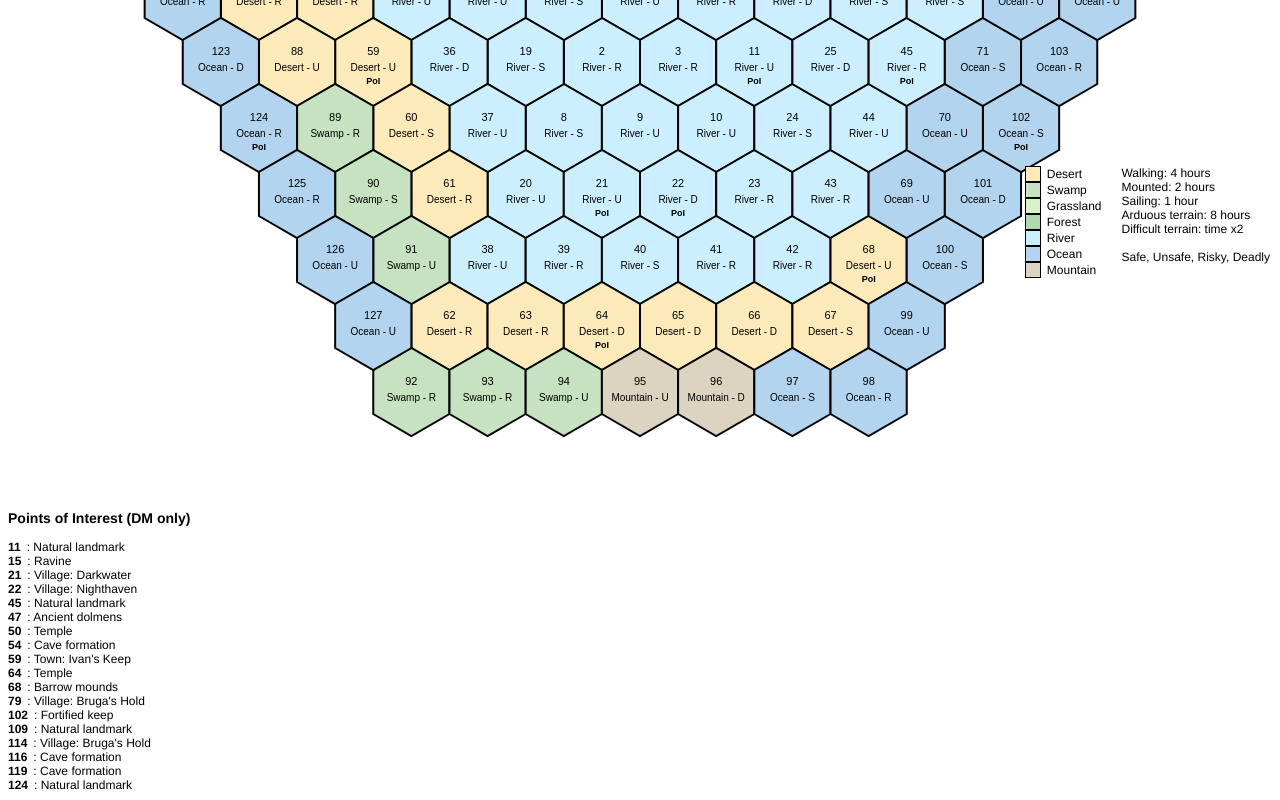
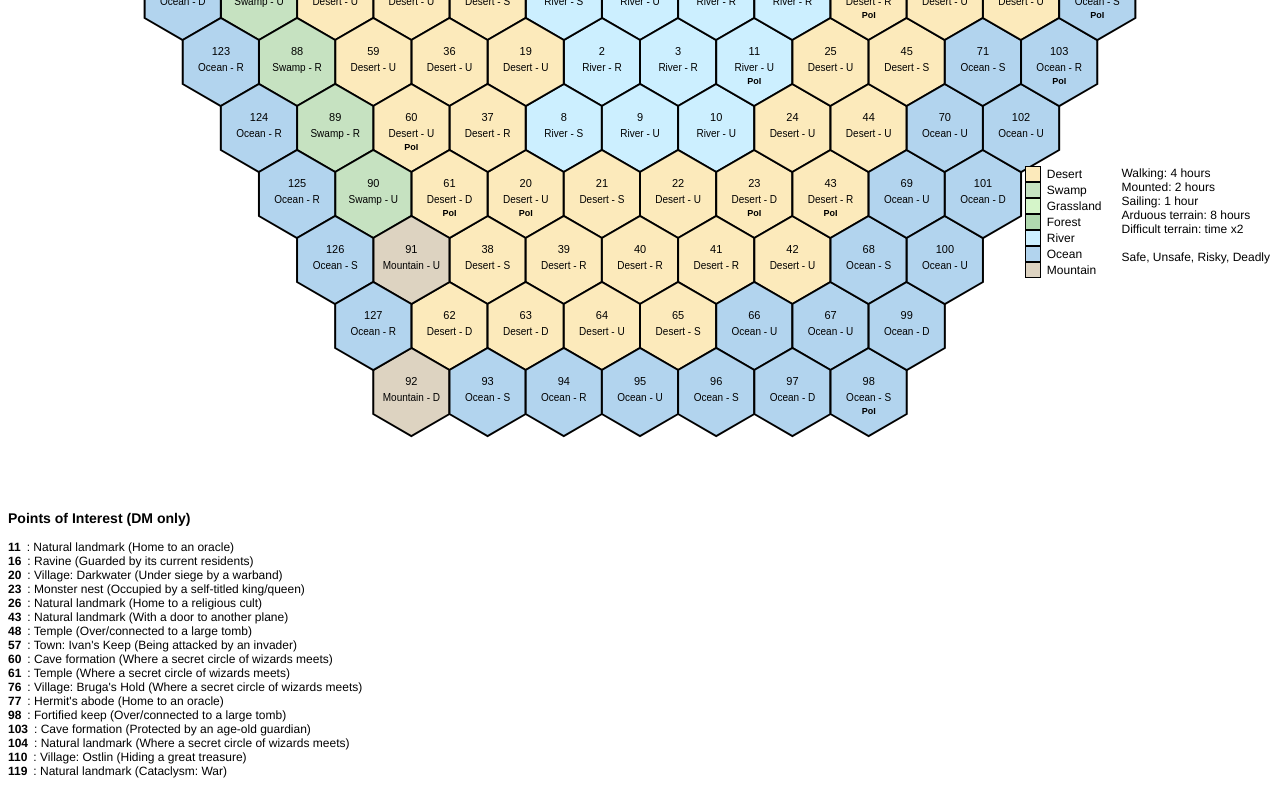
Before and after one commit to ebabel-eu/hexmap, a website: page index.html in a window 1280 px wide. Shown: the part 512-1312 px from the top of the page. Drawn offline with Linux system fonts and the light colour scheme.

Commit message:
Add Development and Cataclysm to each Point of Interest

```diff
--- a/index.html
+++ b/index.html
@@ -164,6 +164,30 @@
       "Rularn", "Ordos", "Thane", "Rahgbat"
     ];
 
+    const poiDevelopments = [
+      "Cataclysm", "Over/connected to a large tomb", "Being attacked by an invader", "Being attacked by an invader",
+      "Home to an oracle", "Around/over a sleeping dragon", "Abandoned and in ruins", "Abandoned and in ruins",
+      "Guarded by its current residents", "Guarded by its current residents", "Under siege by a warband",
+      "Home to a religious cult", "Where a secret circle of wizards meets", "Where a secret circle of wizards meets",
+      "Occupied by a self-titled king/queen", "Controlled by a malevolent sorcerer", "Controlled by a malevolent sorcerer",
+      "Protected by an age-old guardian", "Hiding a great treasure", "With a door to another plane"
+    ];
+
+    const cataclysmTypes = [
+      "Volcano", "Fire", "Earthquake", "Storm",
+      "Flood", "War", "Pestilence", "Magical disaster"
+    ];
+
+    const baseTerrainTypes = [
+      { name: "Desert", grayscale: '#dddddd', color: '#fceabb' },
+      { name: "Swamp", grayscale: '#bbbbbb', color: '#c6e2c1' },
+      { name: "Grassland", grayscale: '#999999', color: '#d5f5c9' },
+      { name: "Forest", grayscale: '#777777', color: '#b0d9af' },
+      { name: "River", grayscale: '#555555', color: '#ccefff' },
+      { name: "Ocean", grayscale: '#333333', color: '#b2d4ee' },
+      { name: "Mountain", grayscale: '#111111', color: '#ddd3c1' }
+    ];
+
     function seededRandom(seed) {
       let x = Math.sin(seed++) * 10000;
       return x - Math.floor(x);
@@ -175,22 +199,10 @@
       return choices[Math.floor(val * choices.length)];
     }
 
-    function seededD6(seedRef) {
+    function seededDie(seedRef, sides) {
       const val = seededRandom(seedRef.value);
       seedRef.value++;
-      return Math.floor(val * 6) + 1;
-    }
-
-    function seededD8(seedRef) {
-      const val = seededRandom(seedRef.value);
-      seedRef.value++;
-      return Math.floor(val * 8) + 1;
-    }
-
-    function seededD20(seedRef) {
-      const val = seededRandom(seedRef.value);
-      seedRef.value++;
-      return Math.floor(val * 20);
+      return Math.floor(val * sides) + 1;
     }
 
     function dangerLevelSymbol(roll) {
@@ -199,16 +211,6 @@
       if (roll <= 5) return 'R';
       return 'D';
     }
-
-    const baseTerrainTypes = [
-      { name: "Desert", grayscale: '#dddddd', color: '#fceabb' },
-      { name: "Swamp", grayscale: '#bbbbbb', color: '#c6e2c1' },
-      { name: "Grassland", grayscale: '#999999', color: '#d5f5c9' },
-      { name: "Forest", grayscale: '#777777', color: '#b0d9af' },
-      { name: "River", grayscale: '#555555', color: '#ccefff' },
-      { name: "Ocean", grayscale: '#333333', color: '#b2d4ee' },
-      { name: "Mountain", grayscale: '#111111', color: '#ddd3c1' }
-    ];
 
     function getTerrainColor(terrain) {
       return useGrayscale ? terrain.grayscale : terrain.color;
@@ -285,7 +287,6 @@
     function drawGrid(drawOnly = false) {
       ctx.clearRect(0, 0, canvas.width, canvas.height);
       if (!drawOnly) {
-        terrainMap.clear();
         dangerMap.clear();
         poiMap.clear();
         hexNumberMap.clear();
@@ -295,6 +296,7 @@
       const coords = getHexSpiral(MAP_RADIUS);
       const seedRef = { value: seed };
       let previousTerrain = seededChoice(seedRef, baseTerrainTypes);
+
       const poiEntries = [];
 
       coords.forEach(({ q, r }, index) => {
@@ -303,7 +305,7 @@
         hexNumberMap.set(key, hexId);
 
         let terrain = terrainMap.get(key);
-        if (!drawOnly || !terrain) {
+        if (!terrain) {
           if (seededRandom(seedRef.value++) < 1 / 36) {
             let newTerrain;
             do {
@@ -317,25 +319,33 @@
 
         let danger = dangerMap.get(key);
         if (!drawOnly || !danger) {
-          const dangerRoll = seededD6(seedRef);
+          const dangerRoll = seededDie(seedRef, 6);
           danger = dangerLevelSymbol(dangerRoll);
           dangerMap.set(key, danger);
         }
 
         let hasPOI = poiMap.has(key);
-        if (!drawOnly && seededD6(seedRef) === 1) {
-          let poiType = poiDescriptions[seededD20(seedRef)];
+        if (!drawOnly && seededDie(seedRef, 6) === 1) {
+          let poiType = poiDescriptions[seededDie(seedRef, 20) - 1];
 
           if (poiType === "Village") {
-            poiType += ": " + villageNames[seededD8(seedRef) - 1];
+            poiType += ": " + villageNames[seededDie(seedRef, 8) - 1];
           } else if (poiType === "Town") {
-            poiType += ": " + townNames[seededD8(seedRef) - 1];
+            poiType += ": " + townNames[seededDie(seedRef, 8) - 1];
           } else if (poiType === "City") {
-            poiType += ": " + cityNames[seededD8(seedRef) - 1];
+            poiType += ": " + cityNames[seededDie(seedRef, 8) - 1];
           }
 
-          poiMap.set(key, poiType);
-          poiEntries.push(`<li><strong>${hexId}</strong>: ${poiType}</li>`);
+          const developmentRoll = seededDie(seedRef, 20);
+          let development = poiDevelopments[developmentRoll - 1];
+
+          if (development === "Cataclysm") {
+            const cataclysm = cataclysmTypes[seededDie(seedRef, 8) - 1];
+            development += `: ${cataclysm}`;
+          }
+
+          const fullPOI = `${poiType} (${development})`;
+          poiMap.set(key, fullPOI);
           hasPOI = true;
         }
 
@@ -435,6 +445,7 @@
     drawGrid();
     updateLegendSwatches();
   </script>
+
 </body>
 
 </html>
```
